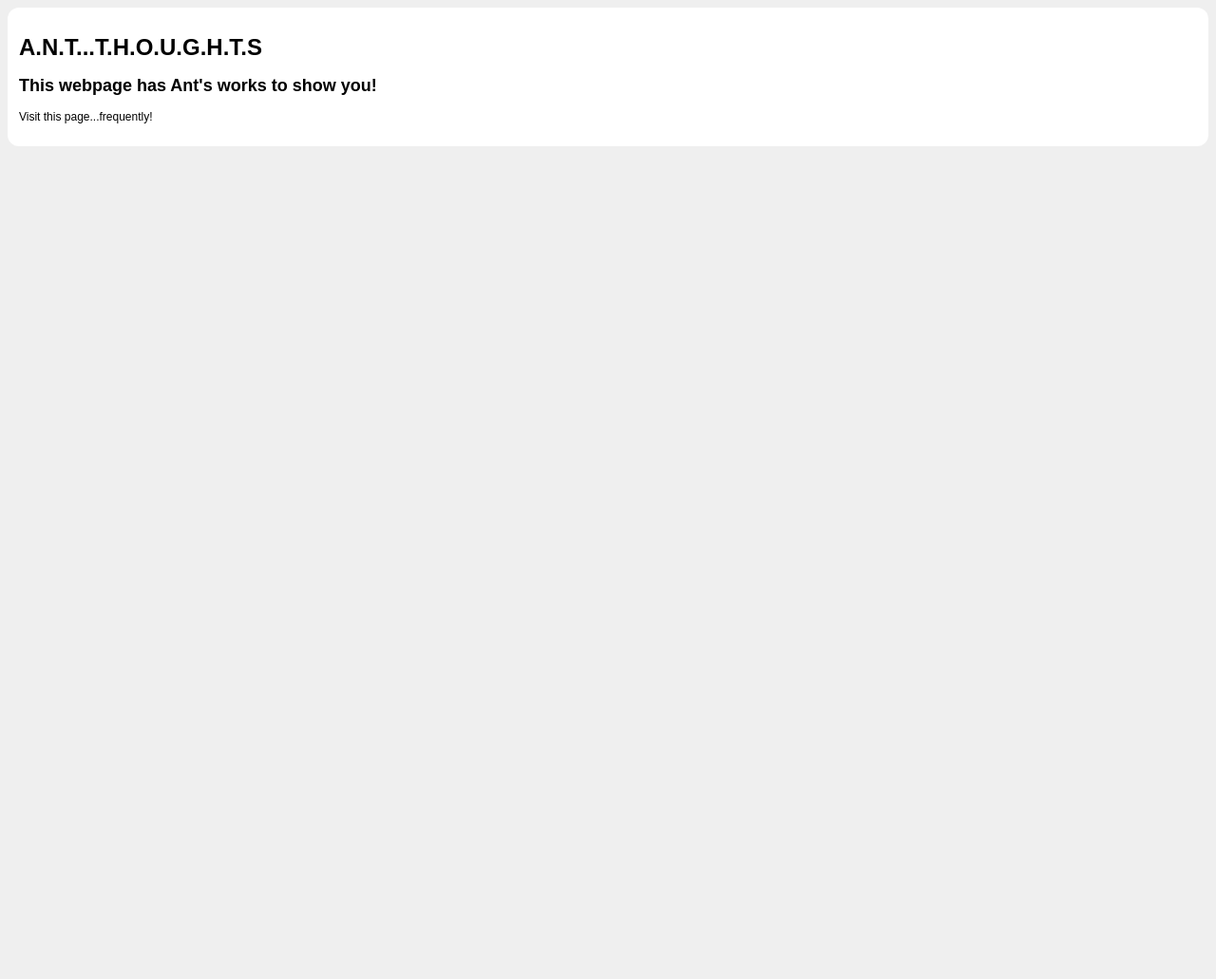
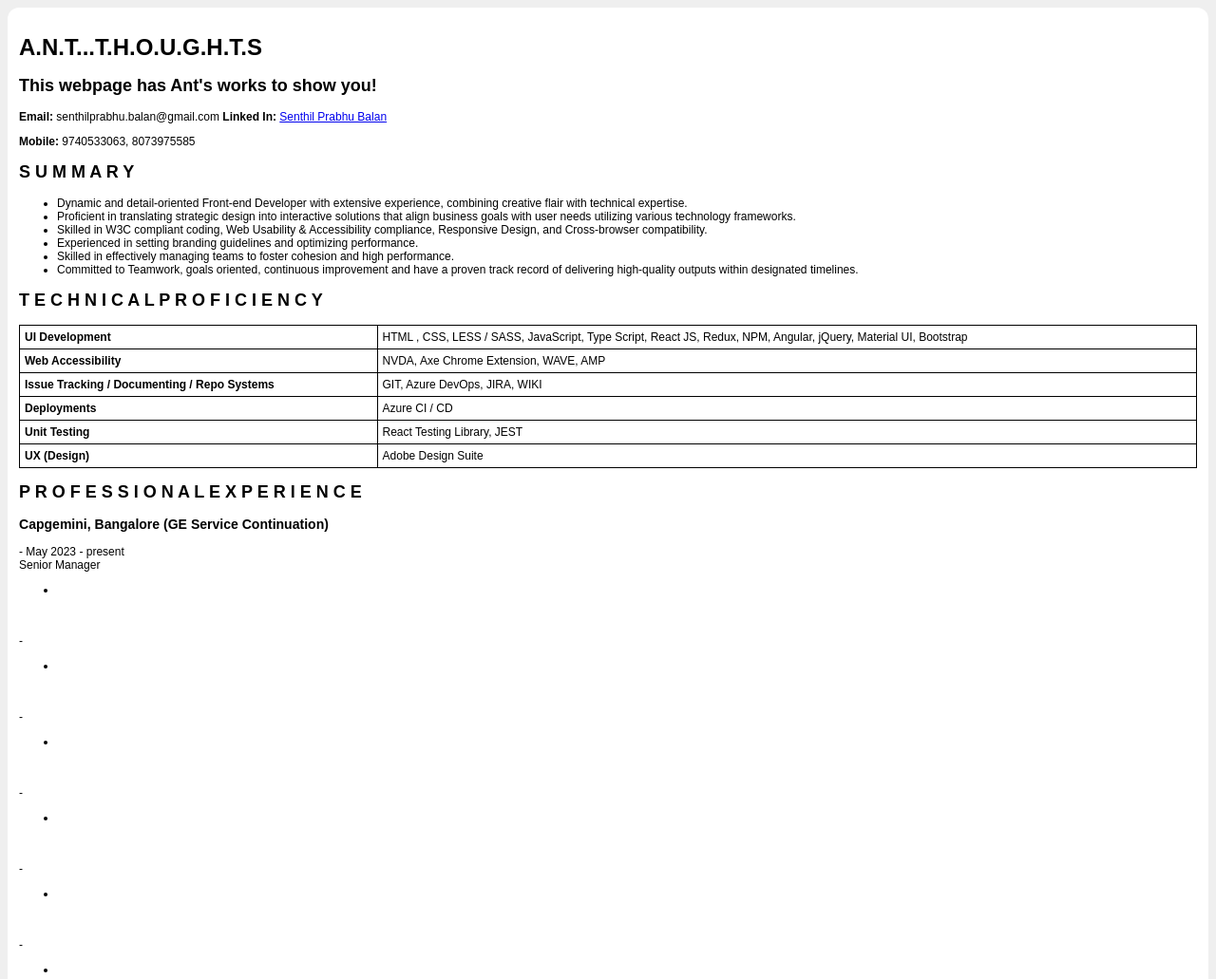
Before and after one commit to antthoughts/knowme, a plain HTML site: page index.html in a window 1280 px wide. Shown: the top 1031 px of the page at 95% size. Before the commit the page ends 800 px from the top, so only its background shows below. Drawn offline with Linux system fonts and the light colour scheme.

Commit message:
Update index.html

```diff
--- a/index.html
+++ b/index.html
@@ -12,13 +12,125 @@
       background-color: #FFFFFF;
       padding: 1em;
     }
+    table, th, td {
+      border: 1px solid black;
+      border-collapse: collapse;
+    }
+    th, td {
+      padding: 5px;
+      text-align: left;
+    }
   </style>
 </head>
 <body>
   <div class="wrap-round">
     <h1>A.N.T...T.H.O.U.G.H.T.S</h1>
     <h2>This webpage has Ant's works to show you!</h2>
-    <p>Visit this page...frequently!</p>
+    <p>
+      <strong>Email:</strong> senthilprabhu.balan@gmail.com
+      <strong>Linked In:</strong> <a href="https://www.linkedin.com/in/senthil-prabhu-balan-699210183" title="Takes you to Linked In profile in a new tab" target="_blank">Senthil Prabhu Balan</a>
+    </p>
+    <p>
+      <strong>Mobile:</strong> 9740533063, 8073975585
+    </p>
+
+    <h2>S U M M A R Y</h2>
+    <p>
+      <ul>
+        <li>Dynamic and detail-oriented Front-end Developer with extensive experience, combining creative
+      flair with technical expertise.</li>
+        <li>Proficient in translating strategic design into interactive solutions that align business goals with
+      user needs utilizing various technology frameworks.</li>
+         <li>Skilled in W3C compliant coding, Web Usability &amp; Accessibility compliance, Responsive Design,
+      and Cross-browser compatibility.</li>
+         <li>Experienced in setting branding guidelines and optimizing performance.</li>
+         <li>Skilled in effectively managing teams to foster cohesion and high performance.</li>
+         <li>Committed to Teamwork, goals oriented, continuous improvement and have a proven track record
+      of delivering high-quality outputs within designated timelines.</li>
+      </ul>
+    </p>
+    <h2>T E C H N I C A L P R O F I C I E N C Y</h2>
+    <p>
+      <table style="width:100%">
+      <tr>
+        <th>UI Development</th>
+        <td>HTML , CSS, LESS / SASS, JavaScript, Type Script, React JS, Redux, NPM, Angular, jQuery, Material UI, Bootstrap</td>
+      </tr>
+      <tr>
+        <th>Web Accessibility</th>
+        <td>NVDA, Axe Chrome Extension, WAVE, AMP</td>
+      </tr>
+      <tr>
+        <th>Issue Tracking / Documenting / Repo Systems</th>
+        <td>GIT, Azure DevOps, JIRA, WIKI</td>
+      </tr>
+      <tr>
+        <th>Deployments</th>
+        <td>Azure CI / CD</td>
+      </tr><tr>
+        <th>Unit Testing</th>
+        <td>React Testing Library, JEST</td>
+      </tr>
+      <tr>
+        <th>UX (Design)</th>
+        <td>Adobe Design Suite</td>
+      </tr>
+    </table>
+    </p>
+    <h2>P R O F E S S I O N A L E X P E R I E N C E</h2>
+    <p>
+      <h3>Capgemini, Bangalore (GE Service Continuation)</h3> - <span>May 2023 - present</span><br/>
+      <span>Senior Manager</span>
+      <ul>
+        <li></li>
+      </ul>
+    </p>
+    <br/>
+
+    <p>
+      <h3></h3> - <span></span><br/>
+      <span> </span>
+      <ul>
+        <li></li>
+      </ul>
+    </p>
+    <br/>
+
+    <p>
+      <h3></h3> - <span></span><br/>
+      <span> </span>
+      <ul>
+        <li></li>
+      </ul>
+    </p>
+    <br/>
+
+    <p>
+      <h3></h3> - <span></span><br/>
+      <span> </span>
+      <ul>
+        <li></li>
+      </ul>
+    </p>
+    <br/>
+
+    <p>
+      <h3></h3> - <span></span><br/>
+      <span> </span>
+      <ul>
+        <li></li>
+      </ul>
+    </p>
+    <br/>
+
+    <p>
+      <h3></h3> - <span></span><br/>
+      <span> </span>
+      <ul>
+        <li></li>
+      </ul>
+    </p>
+    <br/>
   </div>
 </body>
 </html>
```
